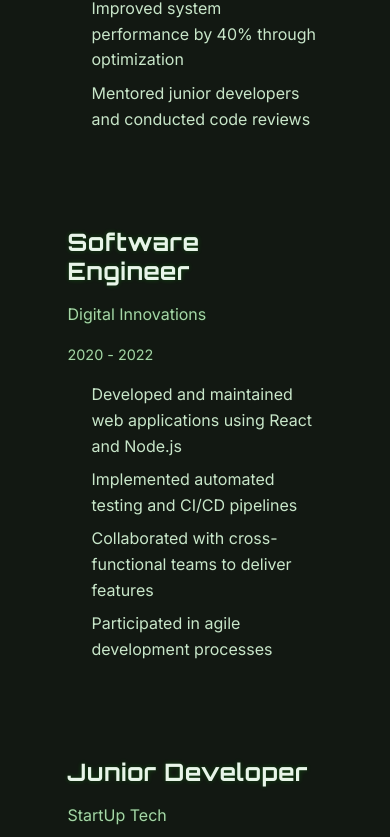
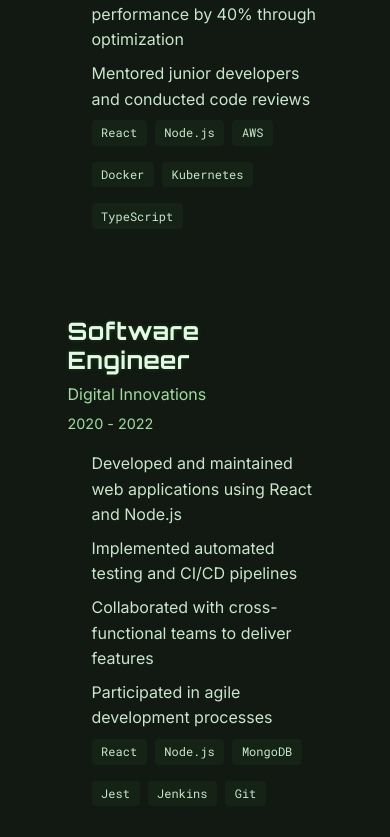
Before and after one commit to Anmitchell/web-portfolio-2025, a React (Vite) app: page / in a window 390 px wide. Shown: the part 2047-2884 px from the top of the page. Built offline with nearby package versions, Linux system fonts and the light colour scheme.

Commit message:
Added skills to experience and projects section

```diff
--- a/src/App.css
+++ b/src/App.css
@@ -463,7 +463,7 @@ p {
   line-height: 1.6;
 }
 
-.experience-item, .project {
+.experience-item {
   margin-bottom: 2rem;
   padding: 1.5rem;
   background-color: transparent;
@@ -471,23 +471,52 @@ p {
   transition: all 0.3s ease;
 }
 
-.experience-item:hover, .project:hover {
+.experience-item:hover {
   background-color: var(--surface-color);
   transform: translateY(-2px);
   box-shadow: var(--shadow-sm);
 }
 
-.experience-item h3, .project h3 {
+.experience-item h3 {
   margin-top: 0;
+  margin-bottom: 0.5rem;
 }
 
-.company, .duration {
+.experience-item .company {
   color: var(--text-tertiary);
-  margin: 0.5rem 0;
+  margin-bottom: 0.25rem;
 }
 
-.duration {
+.experience-item .duration {
+  color: var(--text-tertiary);
   font-size: 0.9rem;
+  margin-bottom: 1rem;
+}
+
+.experience-item ul {
+  margin: 0;
+  padding-left: 1.5rem;
+}
+
+.experience-item li {
+  margin-bottom: 0.5rem;
+  color: var(--text-secondary);
+}
+
+.experience-skills {
+  display: flex;
+  flex-wrap: wrap;
+  gap: 0.5rem;
+  margin-top: 1rem;
+}
+
+.experience-skill {
+  background-color: var(--primary-color-light);
+  color: var(--primary-color);
+  padding: 0.25rem 0.75rem;
+  border-radius: var(--border-radius-sm);
+  font-size: 0.8rem;
+  font-family: var(--font-mono);
 }
 
 /* ===== HERO SECTION ===== */
@@ -650,6 +679,22 @@ p {
   background-color: var(--primary-color-light);
   padding: var(--spacing-xs) var(--spacing-sm);
   border-radius: var(--border-radius-sm);
+}
+
+.project-skills {
+  display: flex;
+  flex-wrap: wrap;
+  gap: 0.5rem;
+  margin-top: 1rem;
+}
+
+.project-skill {
+  background-color: var(--primary-color-light);
+  color: var(--primary-color);
+  padding: 0.25rem 0.75rem;
+  border-radius: var(--border-radius-sm);
+  font-size: 0.8rem;
+  font-family: var(--font-mono);
 }
 
 /* ===== CONTACT SECTION ===== */
@@ -897,6 +942,16 @@ p {
   .project-image {
     aspect-ratio: 16/9;
   }
+
+  .project-skill {
+    font-size: 0.75rem;
+    padding: 0.2rem 0.6rem;
+  }
+
+  .experience-skill {
+    font-size: 0.75rem;
+    padding: 0.2rem 0.6rem;
+  }
 }
 
 /* ===== GLITCH EFFECTS ===== */
--- a/src/App.tsx
+++ b/src/App.tsx
@@ -99,6 +99,14 @@ function App() {
                   <li>Improved system performance by 40% through optimization</li>
                   <li>Mentored junior developers and conducted code reviews</li>
                 </ul>
+                <ul className='experience-skills'>
+                  <li className='experience-skill'>React</li>
+                  <li className='experience-skill'>Node.js</li>
+                  <li className='experience-skill'>AWS</li>
+                  <li className='experience-skill'>Docker</li>
+                  <li className='experience-skill'>Kubernetes</li>
+                  <li className='experience-skill'>TypeScript</li>
+                </ul>
               </div>
 
               <div className='experience-item'>
@@ -111,6 +119,14 @@ function App() {
                   <li>Collaborated with cross-functional teams to deliver features</li>
                   <li>Participated in agile development processes</li>
                 </ul>
+                <ul className='experience-skills'>
+                  <li className='experience-skill'>React</li>
+                  <li className='experience-skill'>Node.js</li>
+                  <li className='experience-skill'>MongoDB</li>
+                  <li className='experience-skill'>Jest</li>
+                  <li className='experience-skill'>Jenkins</li>
+                  <li className='experience-skill'>Git</li>
+                </ul>
               </div>
 
               <div className='experience-item'>
@@ -122,6 +138,13 @@ function App() {
                   <li>Worked on frontend and backend development tasks</li>
                   <li>Participated in code reviews and team meetings</li>
                   <li>Learned and implemented best practices in software development</li>
+                </ul>
+                <ul className='experience-skills'>
+                  <li className='experience-skill'>JavaScript</li>
+                  <li className='experience-skill'>HTML/CSS</li>
+                  <li className='experience-skill'>Python</li>
+                  <li className='experience-skill'>SQL</li>
+                  <li className='experience-skill'>Git</li>
                 </ul>
               </div>
             </section>
@@ -149,6 +172,14 @@ function App() {
                     <li>Developed secure payment processing system</li>
                     <li>Created responsive user interface</li>
                   </ul>
+                  <ul className='project-skills'>
+                    <li className='project-skill'>React</li>
+                    <li className='project-skill'>Node.js</li>
+                    <li className='project-skill'>MongoDB</li>
+                    <li className='project-skill'>Express</li>
+                    <li className='project-skill'>Stripe API</li>
+                    <li className='project-skill'>JWT</li>
+                  </ul>
                 </div>
               </div>
 
@@ -164,6 +195,13 @@ function App() {
                     <li>Drag-and-drop task organization</li>
                     <li>User role management</li>
                   </ul>
+                  <ul className='project-skills'>
+                    <li className='project-skill'>React</li>
+                    <li className='project-skill'>Firebase</li>
+                    <li className='project-skill'>Material-UI</li>
+                    <li className='project-skill'>Redux</li>
+                    <li className='project-skill'>Firestore</li>
+                  </ul>
                 </div>
               </div>
 
@@ -178,6 +216,13 @@ function App() {
                     <li>Interactive weather maps</li>
                     <li>Location-based weather alerts</li>
                     <li>Historical weather data analysis</li>
+                  </ul>
+                  <ul className='project-skills'>
+                    <li className='project-skill'>React</li>
+                    <li className='project-skill'>OpenWeather API</li>
+                    <li className='project-skill'>Chart.js</li>
+                    <li className='project-skill'>Geolocation API</li>
+                    <li className='project-skill'>Tailwind CSS</li>
                   </ul>
                 </div>
               </div>
@@ -196,6 +241,13 @@ function App() {
                         <li>Interactive charts and graphs</li>
                         <li>Custom reporting dashboard</li>
                       </ul>
+                      <ul className='project-skills'>
+                        <li className='project-skill'>React</li>
+                        <li className='project-skill'>D3.js</li>
+                        <li className='project-skill'>Twitter API</li>
+                        <li className='project-skill'>Python</li>
+                        <li className='project-skill'>Pandas</li>
+                      </ul>
                     </div>
                   </div>
 
@@ -210,6 +262,13 @@ function App() {
                         <li>Custom workout routines</li>
                         <li>Progress tracking and analytics</li>
                         <li>Social sharing features</li>
+                      </ul>
+                      <ul className='project-skills'>
+                        <li className='project-skill'>React Native</li>
+                        <li className='project-skill'>Firebase</li>
+                        <li className='project-skill'>Redux</li>
+                        <li className='project-skill'>HealthKit API</li>
+                        <li className='project-skill'>Google Fit API</li>
                       </ul>
                     </div>
                   </div>
```
